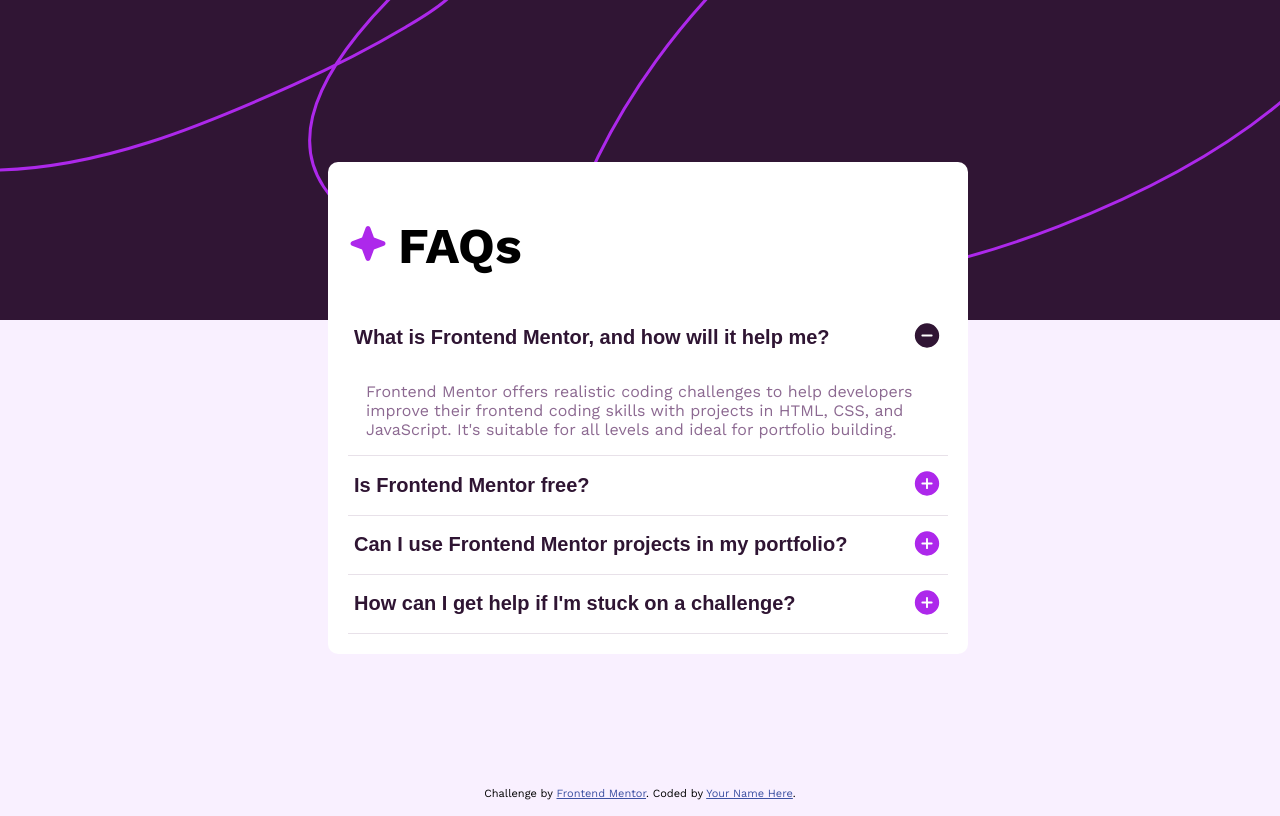
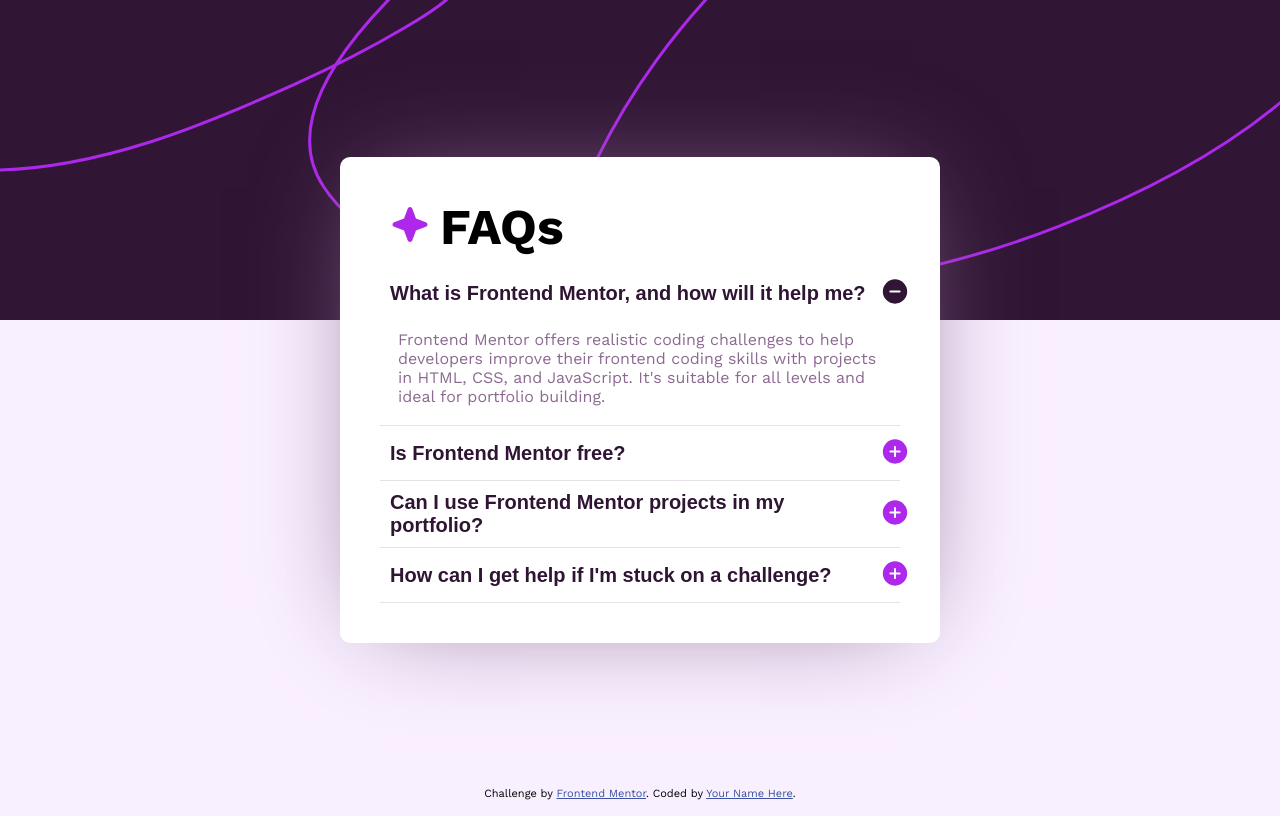
Before and after one commit to Bkevin3110/FAQ-Accordion, a plain HTML site: page index.html in a window 1280 px wide. Both pictures are taken after a click on the button "What is Frontend Mentor, and how will it help me?". Drawn offline with nearby package versions, Linux system fonts and the light colour scheme.

Commit message:
JS and styling

```diff
--- a/script.js
+++ b/script.js
@@ -4,14 +4,17 @@
 
 for (i = 0; i < acc.length; i++) {
     acc[i].addEventListener("click", function() {
-
-      this.classList.toggle("active");
-
       var panel = this.nextElementSibling;
 
       if (panel.style.maxHeight) {
         panel.style.maxHeight = null;
       } else {
+        let active = document.querySelectorAll(".accordion.active");
+        for(let j = 0; j < active.length; j++){
+          active[j].classList.remove("active");
+          active[j].nextElementSibling.style.maxHeight = null;
+        }
+        this.classList.toggle("active");
         panel.style.maxHeight = panel.scrollHeight + "px";
       }
     });
--- a/style.css
+++ b/style.css
@@ -1,6 +1,11 @@
 
 @import url('https://fonts.googleapis.com/css2?family=Work+Sans:wght@400;600;700&display=swap');
 
+* {
+    margin: 0;
+    padding: 0;
+    box-sizing: border-box;
+}
 
 body {
     background-image: url('assets/images/background-pattern-desktop.svg');
@@ -10,12 +15,13 @@
     font-weight: 400;
     width: 100%;
     height: 100%;
-    box-sizing: border-box;
+
 }
 
 body p {
     font-size: 16px;
-    color: hsl(292, 16%, 49%)
+    color: hsl(292, 16%, 49%);
+    margin: 10px 0px 20px 0px;
 }
 
 h1 {
@@ -37,6 +43,7 @@
 #faq-title{
     display: flex;
     align-items: center;
+    margin: 0px 10px 20px 10px;
 }
 
 #faq-title:before{
@@ -48,9 +55,10 @@
 .faq-container{
     background-color: white;
     border-radius: 10px;
-    min-height: 50%;
+    min-height: 400px;
     width: 600px;
-    padding: 20px;
+    padding: 40px;
+    box-shadow: 0px 0px 100px -30px hsl(292, 16%, 49%);
 }
 
 .accordion {
@@ -64,7 +72,7 @@
     justify-content: space-between;
     align-items: center;
     text-align: left;
-
+    margin: 10px 10px;
 }
 .accordion:after{
     content: url('assets/images/icon-plus.svg');
@@ -74,7 +82,7 @@
     color: hsl(292, 16%, 49%)
 }
 
-.active:after {
+.accordion.active:after {
     content: url('assets/images/icon-minus.svg');
 }
 
```
